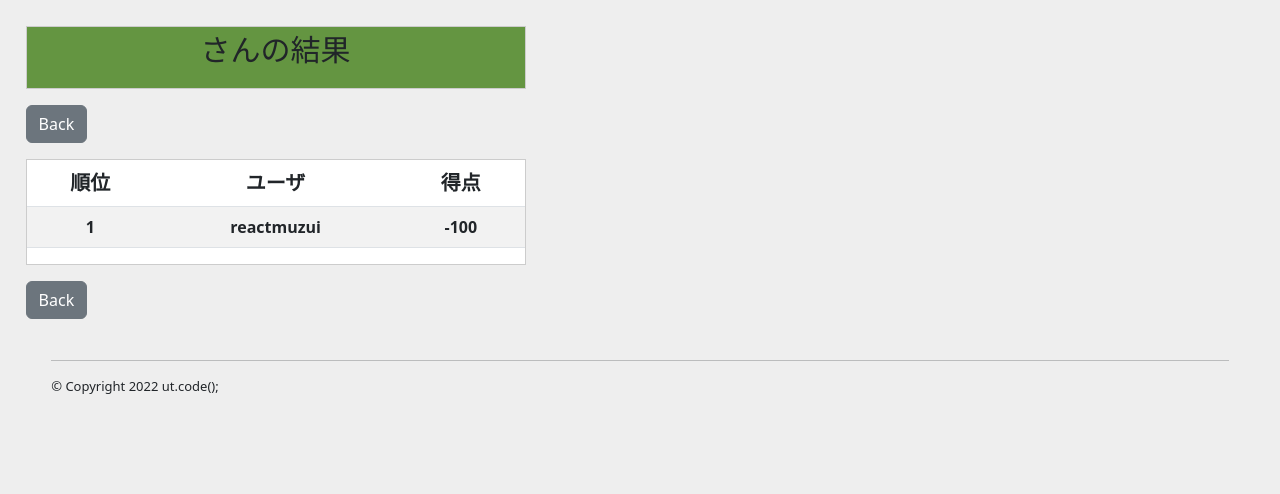
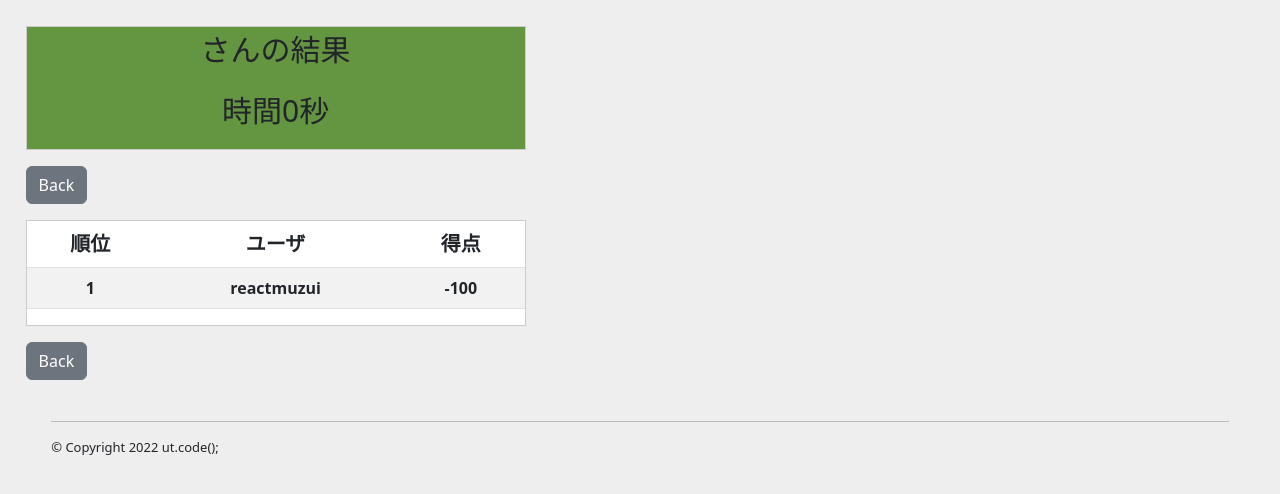
Before and after one commit to ut-code/typing-game, a React (Vite) app in the folder frontend/: page /result in a window 1280 px wide. Shown: the top 494 px of the page. Built offline with nearby package versions, Linux system fonts and the light colour scheme; no server answers.

Commit message:
userTimeをReact風に変更

```diff
--- a/frontend/src/pages/Result/Result.tsx
+++ b/frontend/src/pages/Result/Result.tsx
@@ -15,6 +15,7 @@ export default function Result() {
     { record_id: 1, problem: 1, username: "reactmuzui", score: -100 },
   ]);
   const [userName, setUserName] = useState<string>("");
+  const [userTime, setUserTime] = useState<number>(0);
 
   // script.jsを読み込む
   useEffect(() => {
@@ -41,7 +42,7 @@ export default function Result() {
 
       setUserName(data.username);
       document.getElementById("yourRank").textContent = "順位" + rank + "位";
-      document.getElementById("time").textContent = "時間" + data.time + "秒";
+      setUserTime(data.time);
       document.getElementById("score").textContent =
         "スコア" + data.score + "点";
     }
@@ -71,7 +72,7 @@ export default function Result() {
         <div className="yourResults">
           <p>{userName}さんの結果</p>
           <p id="yourRank"></p>
-          <p id="time"></p>
+          <p>時間{userTime}秒</p>
           <p id="score"></p>
         </div>
         <div>
```
